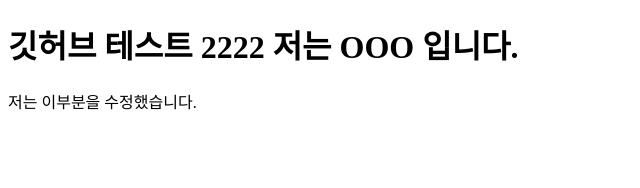
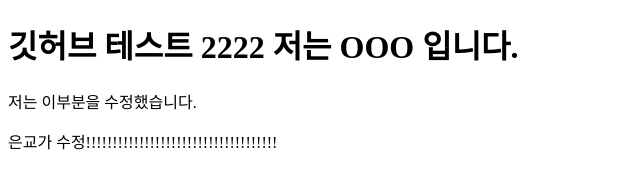
Before and after one commit to jw970625/test_sample, a plain HTML site: page index.html in a window 1280 px wide. Shown: the whole page, without its empty margins (0-640 px from the left). Drawn offline with Linux system fonts and the light colour scheme.

Commit message:
0526 eungyo
0526 eungyo

```diff
--- a/index.html
+++ b/index.html
@@ -11,5 +11,6 @@
     저는 OOO 입니다.
   </h1>
   <p>저는 이부분을 수정했습니다.</p>
+  <p>은교가 수정!!!!!!!!!!!!!!!!!!!!!!!!!!!!!!!!!!!!</p>
 </body>
 </html>
```
